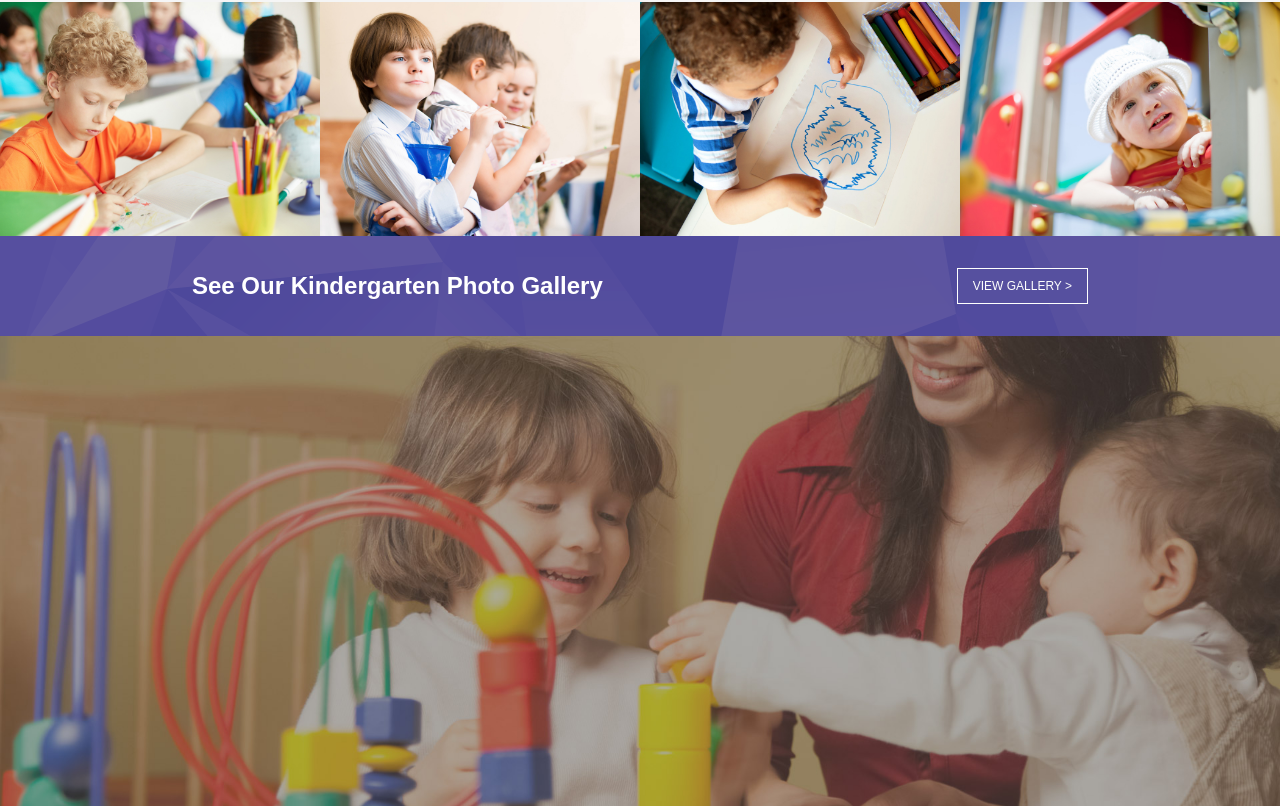
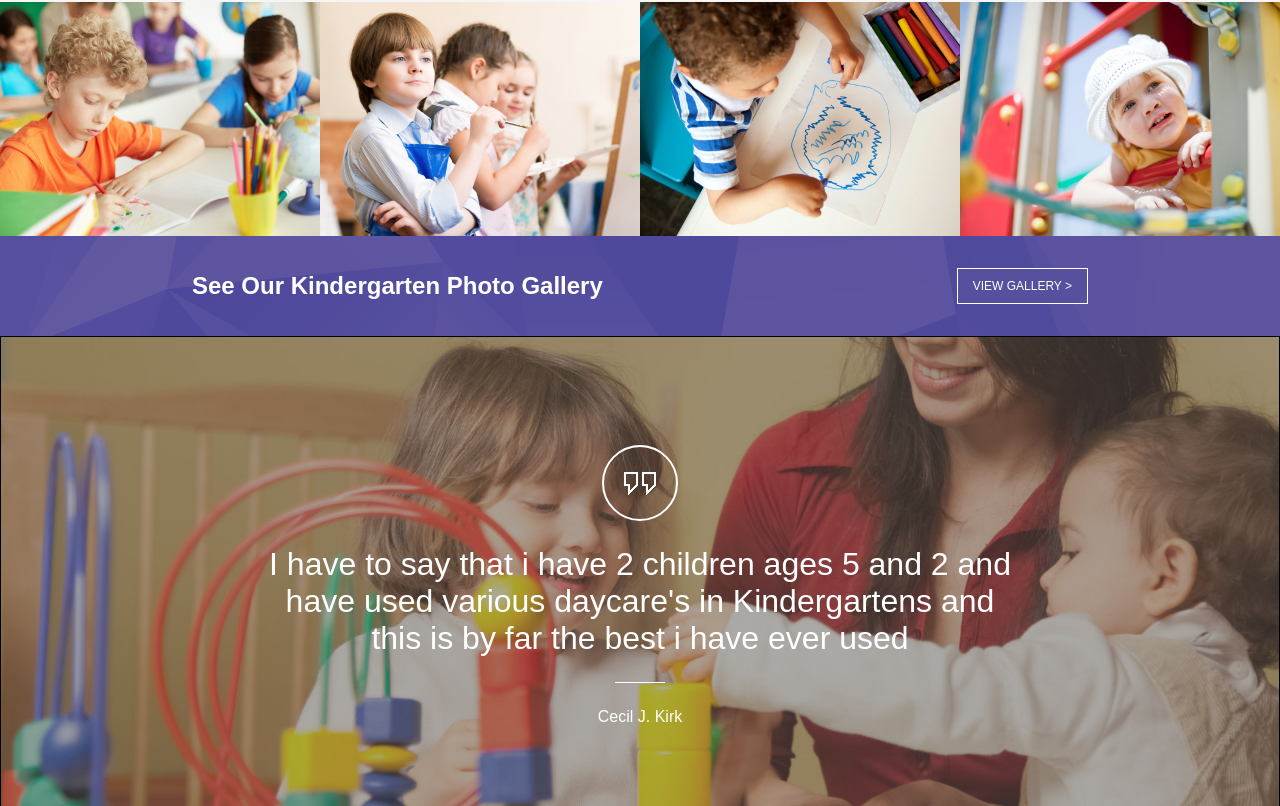
Before and after one commit to AndrewScacchi/proj-html-vuejs, a Vue app: page / in a window 1280 px wide. Shown: the part 2857-3663 px from the top of the page. Built offline with nearby package versions, Linux system fonts and the light colour scheme.

Commit message:
Added basic prevImg nextImg functionality to WelcomeToFable section

```diff
--- a/src/components/minor/ImageGallery.vue
+++ b/src/components/minor/ImageGallery.vue
@@ -16,13 +16,20 @@
                 VIEW GALLERY >
             </div>
         </div>
-        <!-- <img src="../../assets/images/parallax_02.jpg" alt=""> -->
+
+        <div class="quote flex-col">
+            <div class="quote-wrapper flex-col">
+                <img src="../../assets/images/quote_alt.png" alt="">
+            </div>
+
+            <p>I have to say that i have 2 children ages 5 and 2 and have used various daycare's in Kindergartens and this is by far the best i have ever used</p>
+            <span class="line"></span>
+            <span>Cecil J. Kirk</span>
+        </div>
 
     </div>
     <!-- bluebar -->
-    <div>
 
-    </div>
 </div>
 
 </template>
@@ -30,6 +37,31 @@
 <script>
 export default {
   name: 'ImageGallery',
+
+  data(){
+    return{
+        quoteList: [
+            {
+                quoteText: "placeholder1",
+                quoteAuthor: "Author1",
+                visible: false,
+            },
+            {
+                quoteText: "placeholder2",
+                quoteAuthor: "Author2",
+                visible: false,
+            },
+
+            {
+                quoteText: "placeholder3",
+                quoteAuthor: "Author3",
+                visible: false,
+            },
+
+
+        ],
+    }
+  }
 }
 </script>
 
@@ -70,6 +102,43 @@ export default {
     img{
         width:100%
     }
+    .quote {
+        position:absolute;
+        width:100%;
+        height: calc(100% - 100px);
+        bottom: 0;
+        left: 0;
+        color: $white;
+        padding: 0 20%;
+        text-align: center;
+
+        justify-content: center;
+        align-items: center;
+
+        p {
+            font-size: 2em;
+            font-weight: lighter;
+        }
+        span.line {
+            content: "";
+            width: 50px;
+            border-top: 1px solid $white;
+            margin: 25px 0;
+        }
+
+        //debug
+        border: 1px solid black;
+
+    }
+    .quote-wrapper{
+        justify-content: center;
+        align-items: center;
+        padding: 20px;
+        border-radius: 50%;
+        border: 2px solid $white;
+        margin-bottom: 25px;
+    }
 }
 
+
 </style>
--- a/src/components/minor/WelcomeToFable.vue
+++ b/src/components/minor/WelcomeToFable.vue
@@ -80,15 +80,20 @@
             <!-- right div -->
             <div class="section-right flex-col">
                 <div class="img-main">
-                    <img src="../../assets/images/gallery_08-690x506.jpg" alt="">
-                    <div class="btn btn-orange left">&lt;</div>
-                    <div class="btn btn-orange right">></div>
+                    <img :src="imgGallery[activeImg].img" alt="">
+                    <!-- <img src="../../assets/images/gallery_08-690x506.jpg" alt=""> -->
+                    <div class="btn btn-orange left" @click="prevImg">&lt;</div>
+                    <div class="btn btn-orange right" @click="nextImg">></div>
                 </div>
                 <!-- gallery at the bottom -->
                 <div class="img-gallery flex-row">
-                    <img src="../../assets/images/gallery_01.jpg" alt="">
-                    <img src="../../assets/images/gallery_02.jpg" alt="">
-                    <img src="../../assets/images/gallery_03.jpg" alt="">
+                    <img v-for="(img, i) in imgGallery" :key="i" :src="img.img" alt="" >
+
+                    <!-- this ternary should active a class -->
+                    <!-- :class="isActive ? 'bottomBorder' : '' " -->
+
+
+
                 </div>
 
             </div>
@@ -106,7 +111,44 @@
 <script>
 export default {
   name: 'WelcomeToFable',
+    data(){
+        return{
+            activeImg: 0,
+            imgGallery: [
+                {
+                   img: require("../../assets/images/gallery_01.jpg"),
+                   isActive: false,
+                },
+                {
+                   img: require("../../assets/images/gallery_02.jpg"),
+                   isActive: false,
+                },
+                {
+                   img: require("../../assets/images/gallery_03.jpg"),
+                   isActive: false,
+                },
 
+            ]
+        }
+    },
+    methods : {
+            nextImg(){
+                this.activeImg++;
+                if(this.activeImg > this.imgGallery.length - 1){
+                    this.activeImg = 0;
+                    // this.isActive = true;
+                }
+
+            },
+            prevImg(){
+                this.activeImg--;
+                if(this.activeImg < 0 ){
+                    this.activeImg = this.imgGallery.length - 1;
+                    // this.isActive = true;
+                }
+            },
+
+    }
 }
 </script>
 
@@ -115,19 +157,8 @@ export default {
 @import "../../assets/css/style.scss";
 
 #welcomeToFable{
-  width: 100%;
-  margin: 0 auto;
-  padding: 25px 0;
-  align-items: center;
-  justify-content: space-around;
-  gap: 25px;
-  .title{
-    justify-content: center;
-    align-items: center;
-    img{
-        margin: 20px auto;
-    }
-  }
+    @include main-id-style;
+    padding: 25px 0;
   section{
     justify-content: center;
     align-items: center;
@@ -238,4 +269,10 @@ export default {
         bottom: 50%;
     }
 }
+
+// this class should be given on the active element..
+.bottomBorder {
+    border-bottom: 2px solid $blazeOrange;
+    padding-bottom: 10px
+}
 </style>
```
